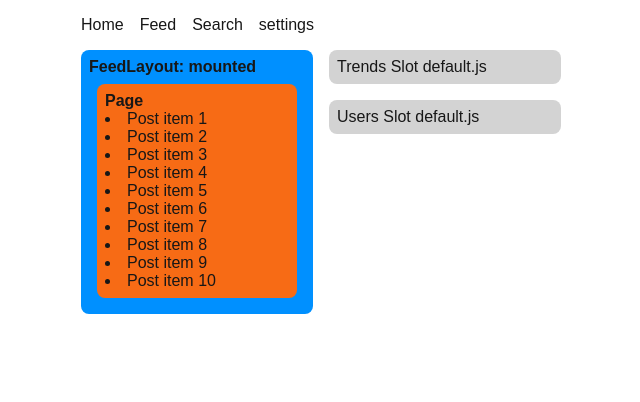
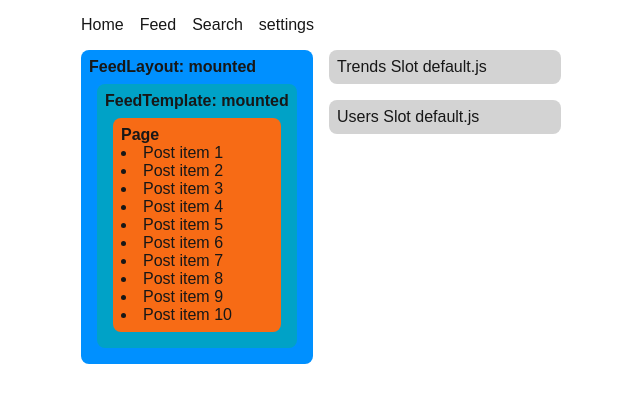
Before and after one commit to goodsosbva/MyNextApp, a Next.js app in the folder my-next-app/: page /feed in a window 1280 px wide. Shown: the top 402 px of the page, without its empty margins (319-959 px from the left). Built offline with nearby package versions, Linux system fonts and the light colour scheme.

Commit message:
Feat: feed/template init

```diff
--- /dev/null
+++ b/my-next-app/app/feed/template.tsx
@@ -0,0 +1,27 @@
+'use client';
+
+import { useEffect, useState } from 'react';
+
+interface FeedTemplateProps {
+    children: React.ReactNode;
+}
+
+function FeedTemplate(props: FeedTemplateProps) {
+    const { children } = props;
+    const [status, setStatus] = useState('mounting...');
+
+    useEffect(() => {
+        setTimeout(() => {
+            setStatus('mounted');
+        }, 1000);
+    }, []);
+
+    return (
+        <div className="box template">
+            <h4>{`FeedTemplate: ${status}`}</h4>
+            <div style={{padding: 8}}>{children}</div>
+        </div>
+    );
+}
+
+export default FeedTemplate;
```
